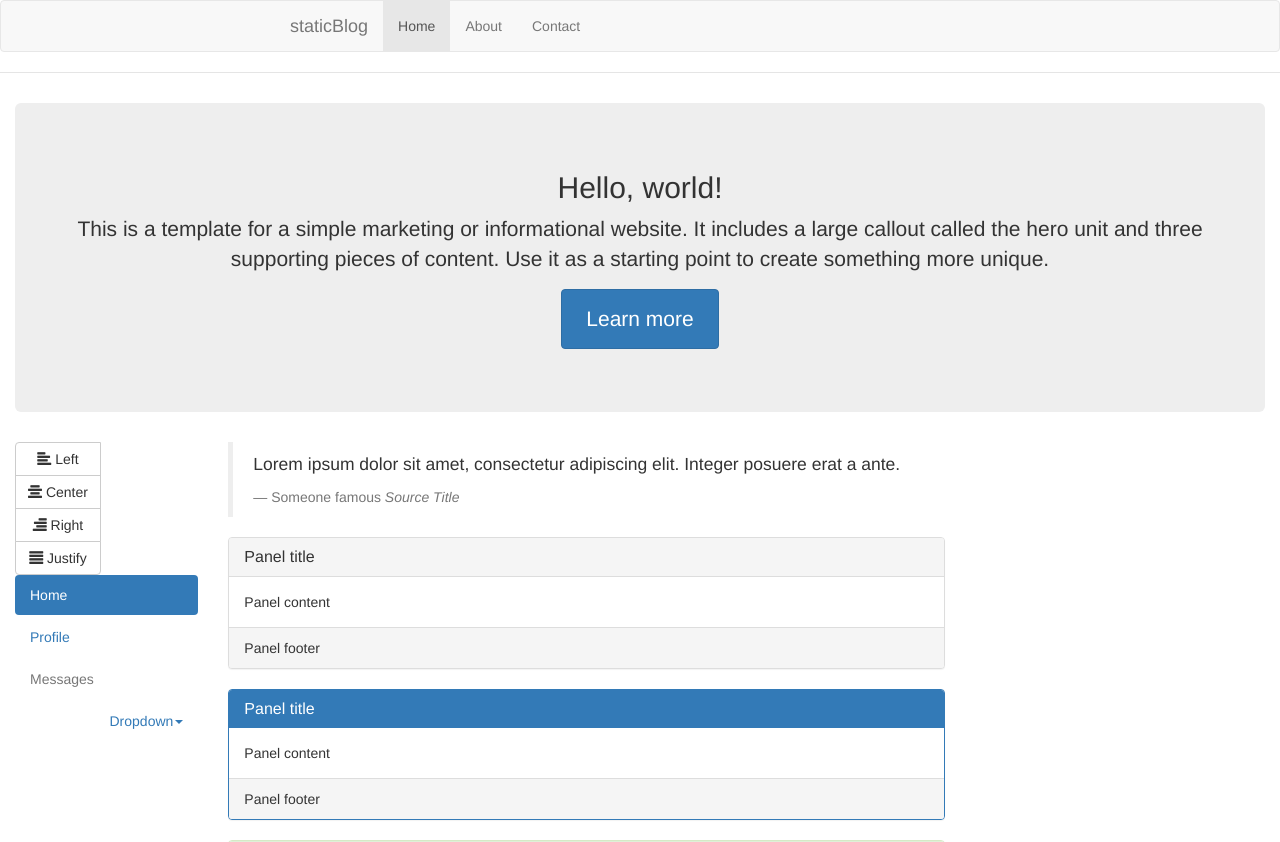
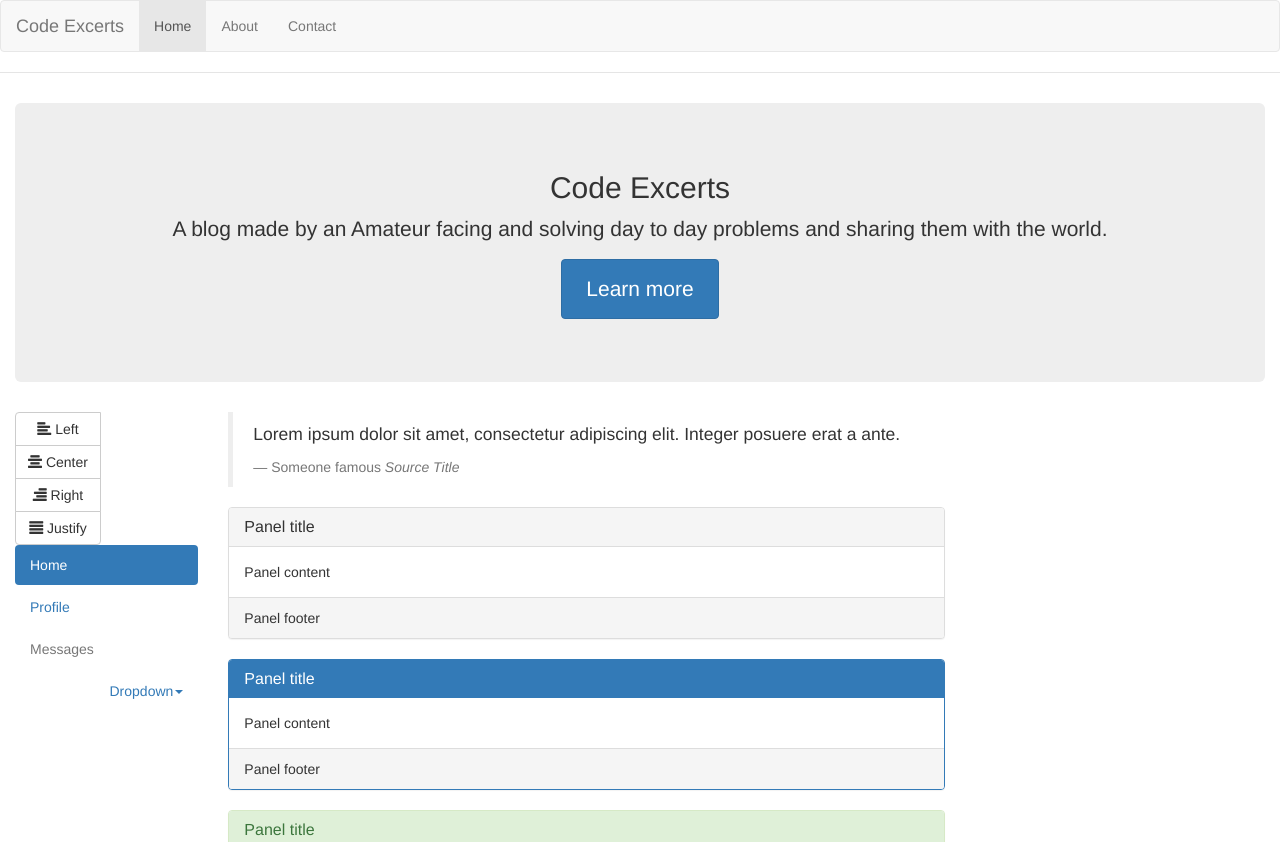
Before and after one commit to nagesh313/StaticBlog, a website: page app/index.html in a window 1280 px wide. Shown: the top 842 px of the page. Drawn offline with nearby package versions, Linux system fonts and the light colour scheme; some packages are replaced by stand-ins of ours; files that its build step writes are made by us from their sources.

Commit message:
Updating header,Navbar copyright content.

```diff
--- a/app/index.html
+++ b/app/index.html
@@ -23,7 +23,7 @@
     <!-- Add your site or application content here -->
     <div class="header">
       <div class="navbar navbar-default" role="navigation">
-        <div class="container">
+        <div class="container-fluid">
           <div class="navbar-header">
 
             <button type="button" class="navbar-toggle collapsed" data-toggle="collapse" data-target="#js-navbar-collapse">
@@ -33,7 +33,7 @@
               <span class="icon-bar"></span>
             </button>
 
-            <a class="navbar-brand" href="#/">staticBlog</a>
+            <a class="navbar-brand" href="#/">Code Excerts</a>
           </div>
 
           <div class="collapse navbar-collapse" id="js-navbar-collapse">
@@ -54,7 +54,7 @@
 
     <div class="footer">
       <div class="container">
-        <p><span class="glyphicon glyphicon-heart"></span> from the Yeoman team</p>
+        <p>Compiled by nagesh3.13. Powered by Yeoman framework</p>
       </div>
     </div>
 
--- a/app/views/main.html
+++ b/app/views/main.html
@@ -83,10 +83,10 @@
 		<div class="col-md-12">
 			<div class="jumbotron">
 				<h2>
-					Hello, world!
+					Code Excerts
 				</h2>
 				<p>
-					This is a template for a simple marketing or informational website. It includes a large callout called the hero unit and three supporting pieces of content. Use it as a starting point to create something more unique.
+					A blog made by an Amateur facing and solving day to day problems and sharing them with the world.
 				</p>
 				<p>
 					<a class="btn btn-primary btn-large" href="#">Learn more</a>
```
